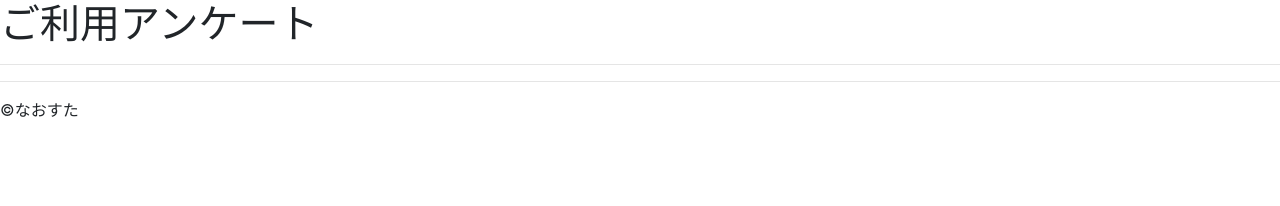
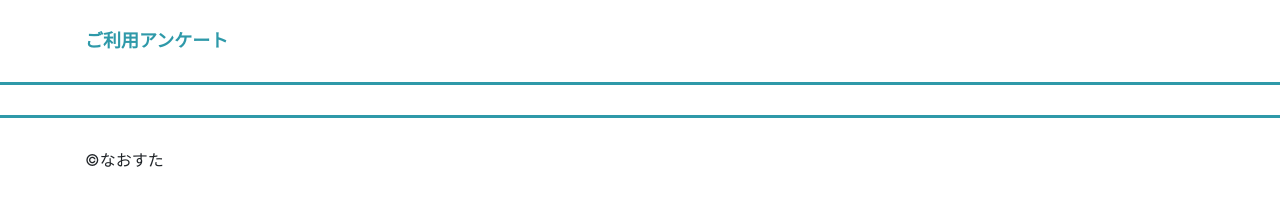
Before and after one commit to natty-mii/Fron-End_beginner, a plain HTML site: page sample03/index.html in a window 1280 px wide. Drawn offline with nearby package versions, Linux system fonts and the light colour scheme.

Commit message:
update sample03 index.html, css

```diff
--- a/sample03/index.html
+++ b/sample03/index.html
@@ -9,15 +9,19 @@
   <link rel="stylesheet" href="style.css">
 </head>
 <body>
+  <div class="container">
     <header>
       <h1>ご利用アンケート</h1>
     </header>
+  </div>
 
   <hr>
   <hr>
 
+  <div class="container">
     <footer>
       <p>&copy;なおすた</p>
     </footer>
+  </div>
 </body>
 </html>
--- a/sample03/style.css
+++ b/sample03/style.css
@@ -0,0 +1,16 @@
+header {
+  margin-top: 30px;
+  color: #2E99a9;
+}
+
+hr {
+  border-width: 3px;
+  border-color: #2E99a9;
+  margin: 30px 0;
+}
+
+h1 {
+  font-size: 18px;
+  font-weight: bold;
+  margin: 0;
+}
```
Lines whose indentation alone changed are shown as unchanged.
